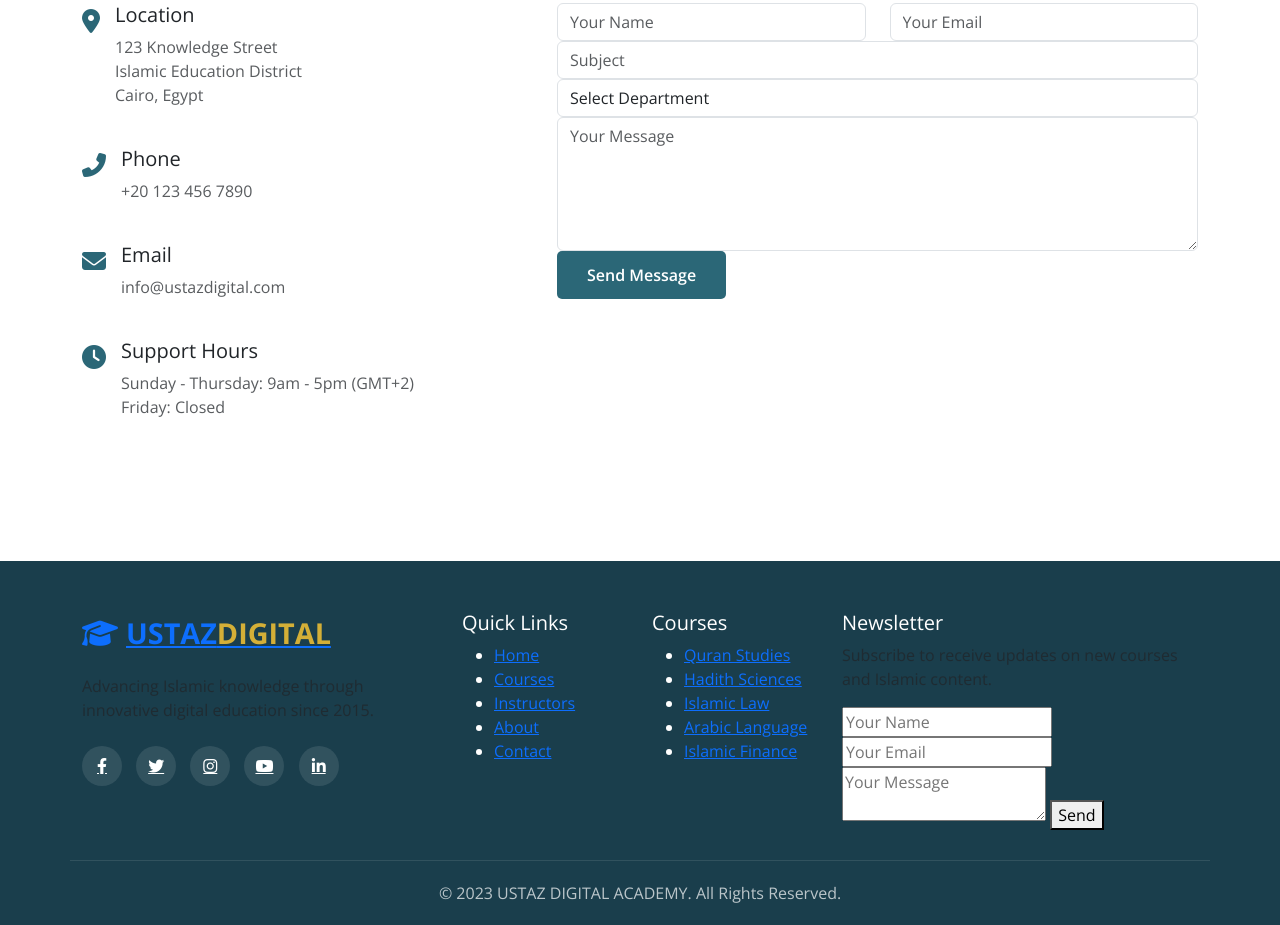
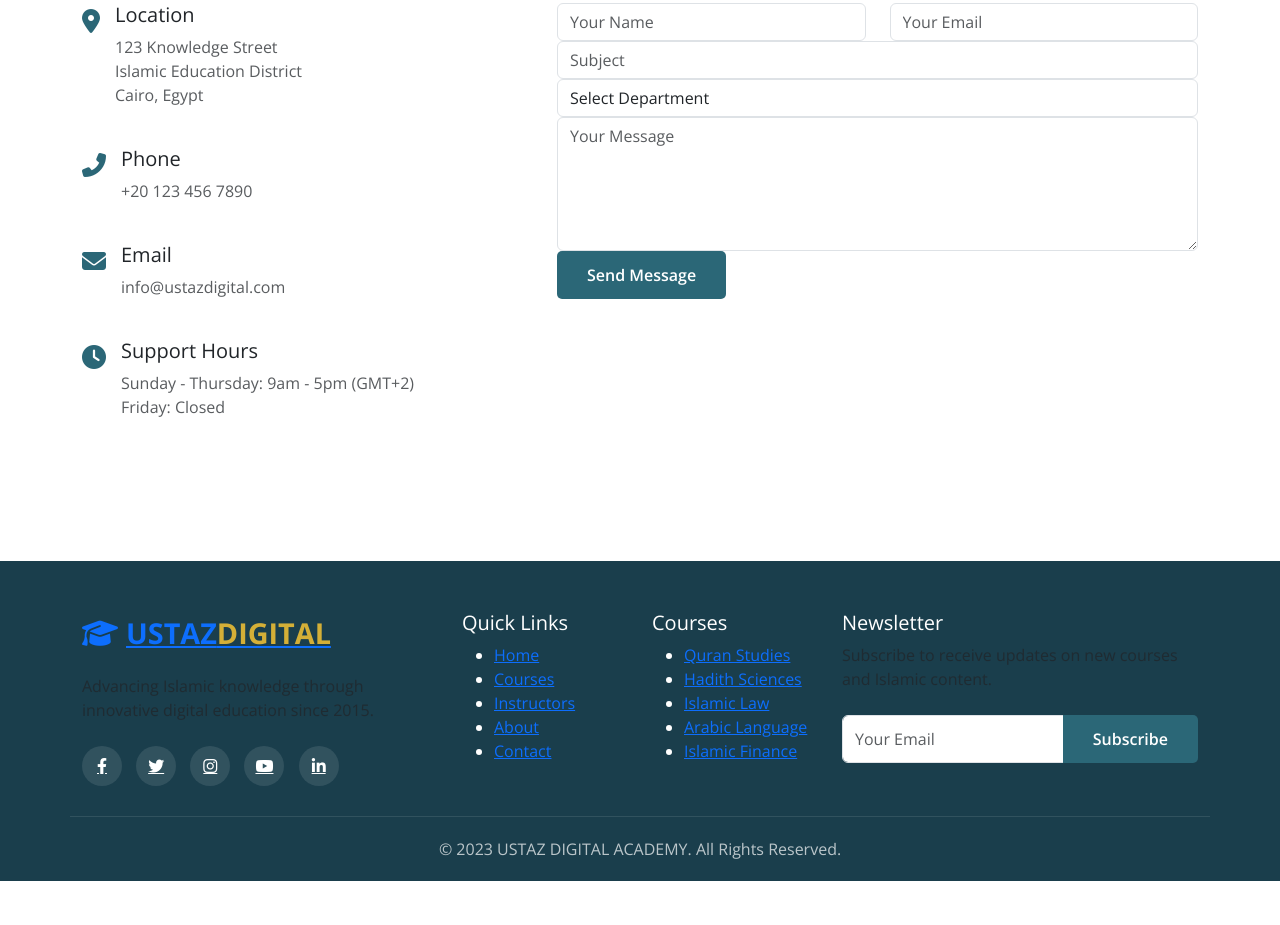
Before and after one commit to Ustaztech/USTAZ-DIGITAL-ACADEMY, a plain HTML site: page index.html in a window 1280 px wide. Shown: the part 4974-5899 px from the top of the page. After the commit the page ends 5855 px from the top, so only its background shows below. Drawn offline with nearby package versions, Linux system fonts and the light colour scheme.

Commit message:
Update index.html

```diff
--- a/index.html
+++ b/index.html
@@ -847,12 +847,12 @@
                 <div class="col-lg-4">
                     <h5 class="text-white">Newsletter</h5>
                     <p class="text-muted">Subscribe to receive updates on new courses and Islamic content.</p>
-                    <form name="contact" method="POST" data-netlify="true">
-    <input type="text" name="name" placeholder="Your Name" required>
-    <input type="email" name="email" placeholder="Your Email" required>
-    <textarea name="message" placeholder="Your Message" required></textarea>
-    <button type="submit">Send</button>
-</form>
+                    <form class="mt-4">
+                        <div class="input-group">
+                            <input type="email" class="form-control" placeholder="Your Email" required>
+                            <button class="btn btn-primary" type="submit">Subscribe</button>
+                        </div>
+                    </form>
                 </div>
             </div>
             <div class="row">
```
